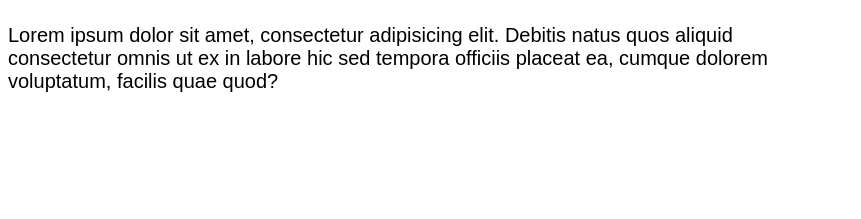
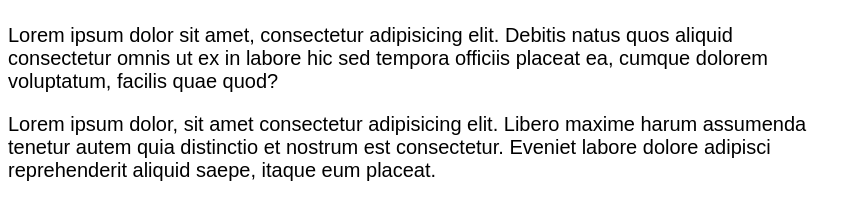
Before and after one commit to Reki43/ACIT1620-Lab-2, a plain HTML site: page Index.html in a window 1280 px wide. Shown: the part 75-294 px from the top of the page, without its empty margins (0-861 px from the left). Drawn offline with Linux system fonts and the light colour scheme.

```diff
--- a/Index.html
+++ b/Index.html
@@ -9,6 +9,6 @@
 <body>
     <h1>ACIT 1620 LAB 2</h1>
     <p>Lorem ipsum dolor sit amet, consectetur adipisicing elit. Debitis natus quos aliquid consectetur omnis ut ex in labore hic sed tempora officiis placeat ea, cumque dolorem voluptatum, facilis quae quod?</p>
-
+    <p>Lorem ipsum dolor, sit amet consectetur adipisicing elit. Libero maxime harum assumenda tenetur autem quia distinctio et nostrum est consectetur. Eveniet labore dolore adipisci reprehenderit aliquid saepe, itaque eum placeat.</p>
 </body>
 </html>
```
